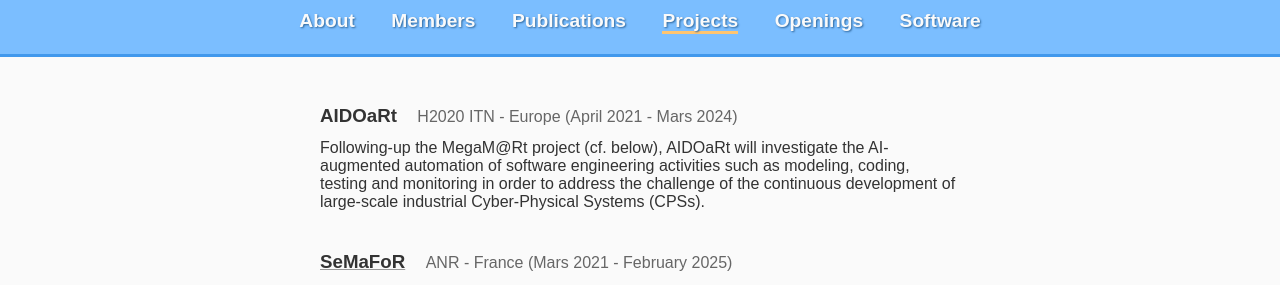
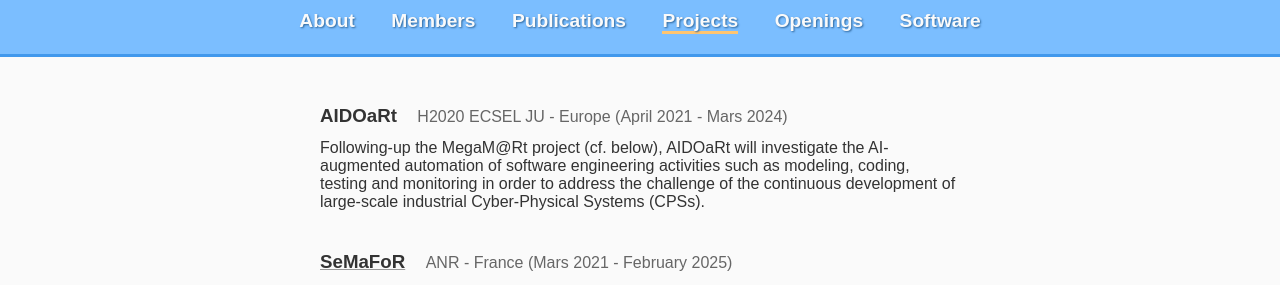
Before and after one commit to NaoMod/naomod.github.io, a Jekyll site: the page built from projects.html, in a window 1280 px wide. Shown: the part 168-453 px from the top of the page. Built offline with Jekyll 4.4.1, drawn with Linux system fonts in a browser that asks for light colours.

Commit message:
Update projects.html

```diff
--- a/projects.html
+++ b/projects.html
@@ -23,7 +23,7 @@
 
 <section>
   <h3>AIDOaRt</h3>
-  <span class="project-type">H2020 ITN - Europe (April 2021 - Mars 2024)</span>
+  <span class="project-type">H2020 ECSEL JU - Europe (April 2021 - Mars 2024)</span>
   <p class="description">
     Following-up the MegaM@Rt project (cf. below), AIDOaRt will investigate the AI-augmented
     automation of software engineering activities such as modeling, coding, testing and
```
